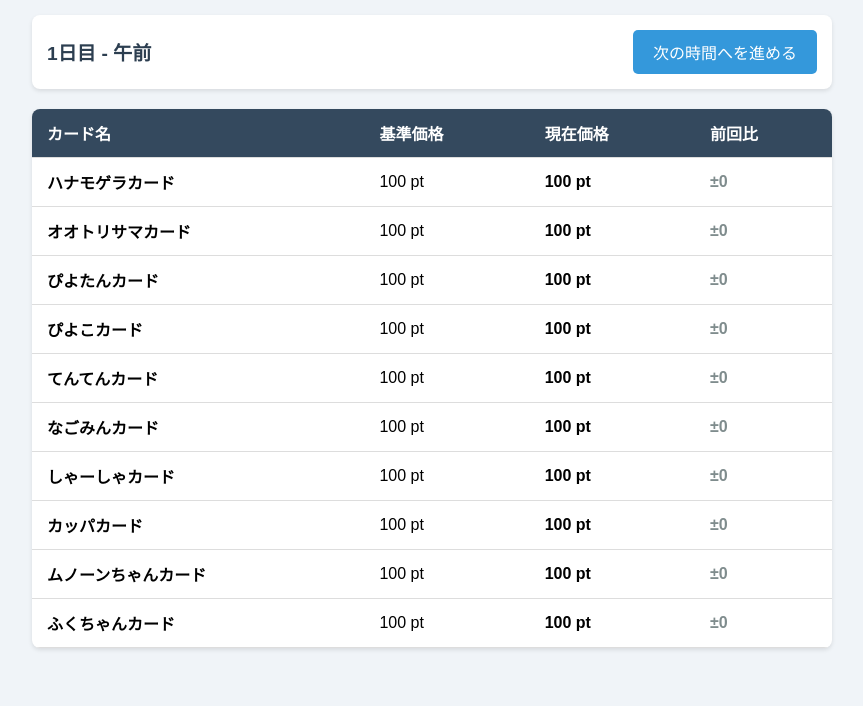
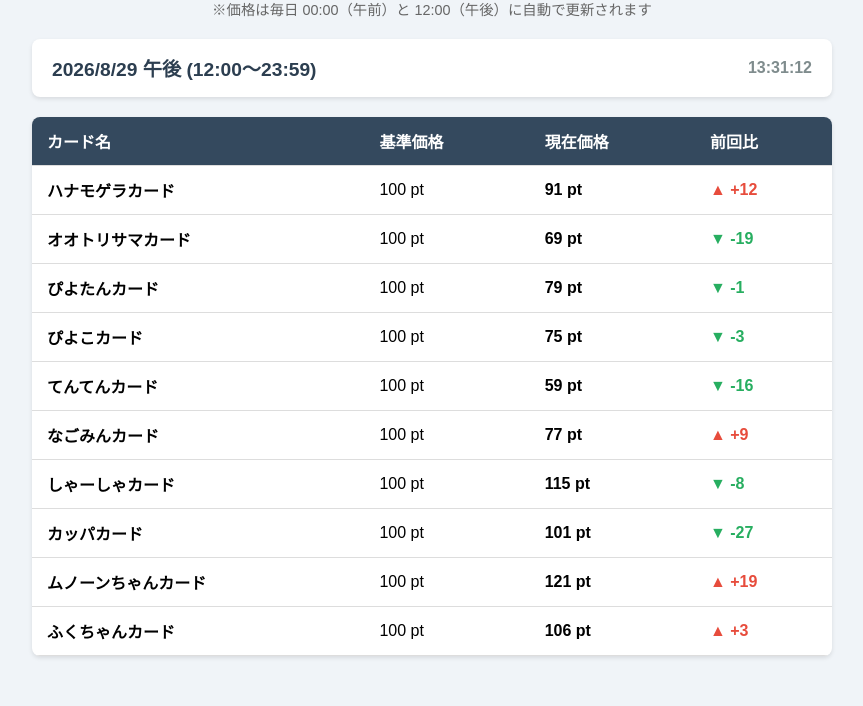
Before and after one commit to weiguanmeiqin-prog/kakaku, a plain HTML site: page index.html in a window 1280 px wide. Shown: the part 94-800 px from the top of the page, without its empty margins (208-1071 px from the left). Drawn offline with Linux system fonts and the light colour scheme.

Commit message:
Update index.html

```diff
--- a/index.html
+++ b/index.html
@@ -3,14 +3,14 @@
 <head>
   <meta charset="UTF-8">
   <meta name="viewport" content="width=device-width, initial-scale=1.0">
-  <title>カード価格変動ボード</title>
+  <title>リアルタイム カード価格掲示板</title>
   <style>
     body { font-family: sans-serif; background-color: #f0f4f8; padding: 20px; max-width: 800px; margin: 0 auto; }
-    h1 { text-align: center; color: #333; }
-    .controls { display: flex; justify-content: space-between; align-items: center; background: #fff; padding: 15px; border-radius: 8px; margin-bottom: 20px; box-shadow: 0 2px 4px rgba(0,0,0,0.1); }
+    h1 { text-align: center; color: #333; margin-bottom: 5px; }
+    .subtitle { text-align: center; color: #666; font-size: 0.9rem; margin-bottom: 20px; }
+    .controls { display: flex; justify-content: space-between; align-items: center; background: #fff; padding: 15px 20px; border-radius: 8px; margin-bottom: 20px; box-shadow: 0 2px 4px rgba(0,0,0,0.1); }
     .date-info { font-size: 1.2rem; font-weight: bold; color: #2c3e50; }
-    button { padding: 10px 20px; font-size: 1rem; background-color: #3498db; color: white; border: none; border-radius: 5px; cursor: pointer; }
-    button:hover { background-color: #2980b9; }
+    .clock-info { font-size: 1rem; color: #7f8c8d; font-weight: bold; }
     table { width: 100%; border-collapse: collapse; background: #fff; border-radius: 8px; overflow: hidden; box-shadow: 0 2px 4px rgba(0,0,0,0.1); }
     th, td { padding: 12px 15px; text-align: left; border-bottom: 1px solid #ddd; }
     th { background-color: #34495e; color: white; }
@@ -21,11 +21,12 @@
 </head>
 <body>
 
-  <h1>📈 カード価格掲示板</h1>
+  <h1>📈 リアルタイム カード価格掲示板</h1>
+  <div class="subtitle">※価格は毎日 00:00（午前）と 12:00（午後）に自動で更新されます</div>
 
   <div class="controls">
-    <div class="date-info" id="dateDisplay">1日目 - 午前</div>
-    <button onclick="nextTurn()">次の時間へを進める</button>
+    <div class="date-info" id="dateDisplay">----/--/-- - --</div>
+    <div class="clock-info" id="clockDisplay">00:00:00</div>
   </div>
 
   <table>
@@ -38,7 +39,8 @@
       </tr>
     </thead>
     <tbody id="cardTable">
-      </tbody>
+      <!-- ここにJSでカードが追加されます -->
+    </tbody>
   </table>
 
   <script>
@@ -48,39 +50,65 @@
       "ムノーンちゃんカード", "ふくちゃんカード"
     ];
 
-    let day = 1;
-    let isAM = true;
-
-    // 各カードの現在価格と前回価格を管理（基準100pt）
-    let cards = cardNames.map(name => ({
-      name: name,
-      basePrice: 100,
-      currentPrice: 100,
-      prevPrice: 100
-    }));
-
-    function updatePrices() {
-      cards.forEach(card => {
-        card.prevPrice = card.currentPrice;
-        // 基準100ptから大幅に離れすぎないよう、50pt〜200ptの間でランダム変動（-20%〜+20%）
-        const changePercent = (Math.random() * 0.4) - 0.2;
-        let newPrice = Math.round(card.currentPrice * (1 + changePercent));
-
-        // 価格の上限・下限を設定（最低20pt、最高300pt）
-        if (newPrice < 20) newPrice = 20;
-        if (newPrice > 300) newPrice = 300;
-
-        card.currentPrice = newPrice;
-      });
-      renderTable();
+    // 擬似乱数生成器（日付と時間から一定のランダム価格を作る仕組み）
+    function seededRandom(seed) {
+      const x = Math.sin(seed++) * 10000;
+      return x - Math.floor(x);
     }
 
-    function renderTable() {
+    // 特定の「年月日・午前午後」に対応する価格を計算
+    function getPriceForTime(cardIndex, year, month, day, isAM) {
+      let price = 100; // 基準価格
+
+      // 過去5区分（約2.5日前）からの価格変動を累積計算
+      const totalTurns = (year * 366 + month * 31 + day) * 2 + (isAM ? 0 : 1);
+
+      for (let t = totalTurns - 5; t <= totalTurns; t++) {
+        const seed = t * 100 + cardIndex;
+        const changePercent = (seededRandom(seed) * 0.4) - 0.2; // -20%〜+20%
+        price = Math.round(price * (1 + changePercent));
+        if (price < 20) price = 20;
+        if (price > 300) price = 300;
+      }
+      return price;
+    }
+
+    function updateBoard() {
+      const now = new Date();
+      const year = now.getFullYear();
+      const month = now.getMonth() + 1;
+      const day = now.getDate();
+      const hours = now.getHours();
+      const isAM = hours < 12;
+
+      // 日時表示
+      const dateStr = `${year}/${month}/${day} ${isAM ? "午前 (00:00〜11:59)" : "午後 (12:00〜23:59)"}`;
+      document.getElementById("dateDisplay").innerText = dateStr;
+
+      // 時計表示
+      const timeStr = now.toTimeString().split(' ')[0];
+      document.getElementById("clockDisplay").innerText = timeStr;
+
+      // 前回の区分（直前の午前または午後）を取得
+      let prevYear = year, prevMonth = month, prevDay = day, prevIsAM = !isAM;
+      if (isAM) {
+        // 今が午前なら、前回は「昨日の午後」
+        const yesterday = new Date(now);
+        yesterday.setDate(now.getDate() - 1);
+        prevYear = yesterday.getFullYear();
+        prevMonth = yesterday.getMonth() + 1;
+        prevDay = yesterday.getDate();
+        prevIsAM = false;
+      }
+
       const tbody = document.getElementById("cardTable");
       tbody.innerHTML = "";
 
-      cards.forEach(card => {
-        const diff = card.currentPrice - card.prevPrice;
+      cardNames.forEach((name, index) => {
+        const currentPrice = getPriceForTime(index, year, month, day, isAM);
+        const prevPrice = getPriceForTime(index, prevYear, prevMonth, prevDay, prevIsAM);
+
+        const diff = currentPrice - prevPrice;
         let diffText = "±0";
         let diffClass = "same";
 
@@ -94,30 +122,19 @@
 
         const row = `
           <tr>
-            <td><strong>${card.name}</strong></td>
-            <td>${card.basePrice} pt</td>
-            <td><strong>${card.currentPrice} pt</strong></td>
+            <td><strong>${name}</strong></td>
+            <td>100 pt</td>
+            <td><strong>${currentPrice} pt</strong></td>
             <td class="${diffClass}">${diffText}</td>
           </tr>
         `;
         tbody.innerHTML += row;
       });
-
-      document.getElementById("dateDisplay").innerText = `${day}日目 - ${isAM ? "午前" : "午後"}`;
     }
 
-    function nextTurn() {
-      if (isAM) {
-        isAM = false;
-      } else {
-        isAM = true;
-        day++;
-      }
-      updatePrices();
-    }
-
-    // 初期表示
-    renderTable();
+    // 初回実行と1秒ごとの時計更新
+    updateBoard();
+    setInterval(updateBoard, 1000);
   </script>
 
 </body>
```
